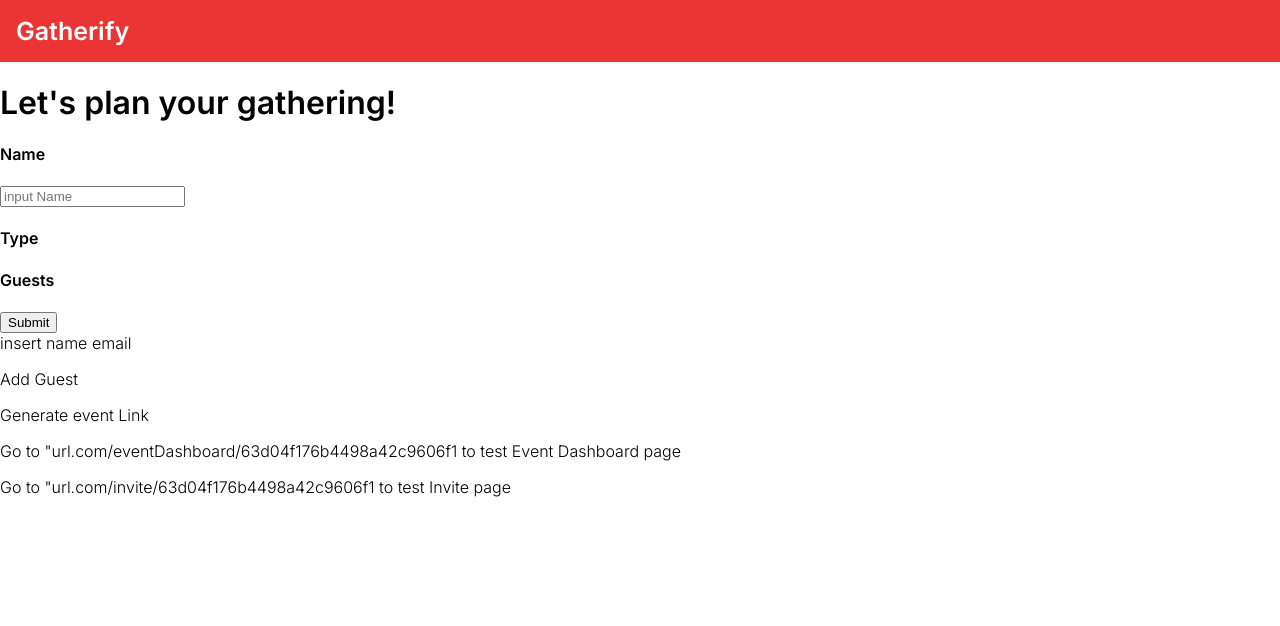
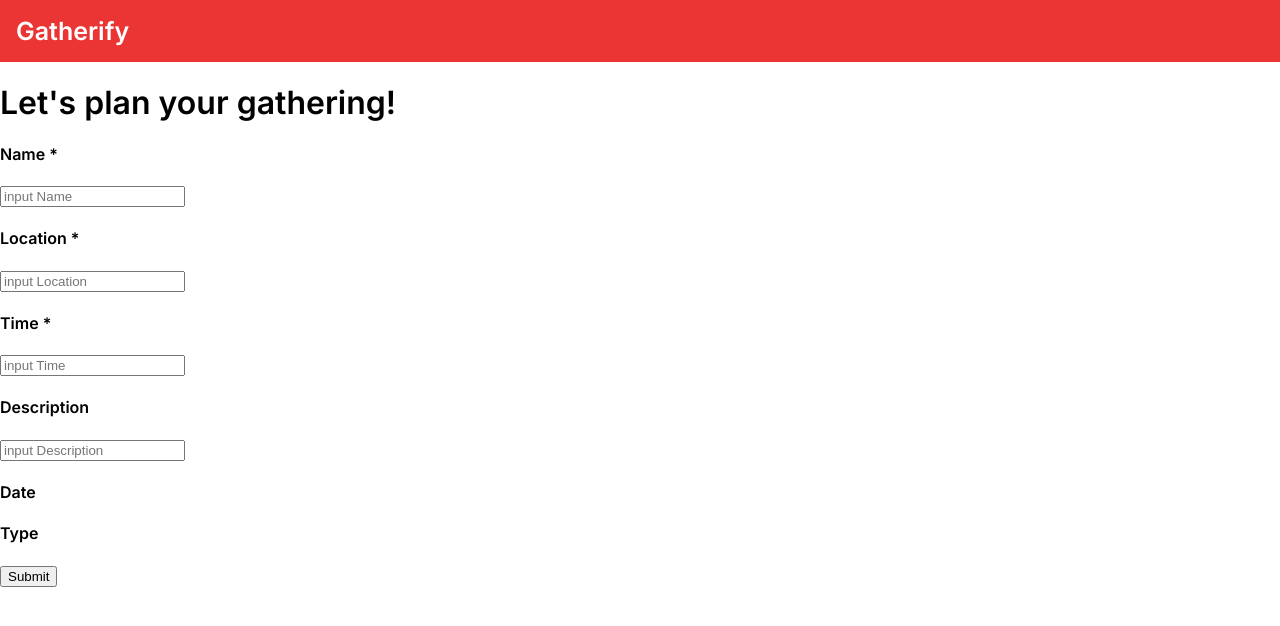
Before and after one commit to weblab-class/jliu473-jinwong01-cdarren, a React app: page / in a window 1280 px wide. Shown: the top 626 px of the page. Built offline with nearby package versions, Linux system fonts and the light colour scheme; no server answers; the HTML template or start-up script is replaced by a standard one.

Commit message:
updated home page to link to event dashboard

```diff
--- a/client/src/components/modules/NavBar.tsx
+++ b/client/src/components/modules/NavBar.tsx
@@ -8,7 +8,9 @@ import {
 } from "@react-oauth/google";
 
 import "./NavBar.css";
-import { RouteComponentProps } from "@reach/router";
+import { RouteComponentProps, Router } from "@reach/router";
+import EventDashboard from "../pages/EventDashboard";
+import Invite from "../pages/Invite";
 
 type Props = RouteComponentProps & {
   userId?: string;
@@ -28,6 +30,10 @@ const NavBar = (props: Props) => {
       <div className="NavBar-title u-bold u-inlineBlock">Gatherify</div>
       <div className="NavBar-linkContainer u-inlineBlock">
         <div className="u-inlineBlock">
+          <Router>
+            <Invite path="/invite"/>
+            <EventDashboard path ="/event"/>
+          </Router>
           <GoogleOAuthProvider clientId={GOOGLE_CLIENT_ID}>
             {props.userId ? (
               <button
--- a/client/src/components/pages/Home.tsx
+++ b/client/src/components/pages/Home.tsx
@@ -6,12 +6,10 @@ import {
   CredentialResponse,
 } from "@react-oauth/google";
 import { useState, useEffect } from "react";
-
-//import EventDetails from "../modules/EventDetails";
-//import GuestsPanel from "../modules/GuestsPanel";
+import EventDashboard from "./EventDashboard";
 
 import "./Home.css";
-import { RouteComponentProps } from "@reach/router";
+import { RouteComponentProps, Link, Router, navigate, } from "@reach/router";
 import { setConstantValue } from "typescript";
 import { post } from "../../utilities";
 
@@ -22,50 +20,78 @@ type Props = RouteComponentProps & {
   userId?: string,
 };
 const Home = (props: Props) => {
-  //Events array state
-  const [Events, setEvents] = useState([]);
+  //states
   const [name, setName] = useState("");
+  const [location, setLocation] = useState("");
+  const [time, setTime] = useState("");
+  const [date, setDate] = useState(new Date());
+  const [description, setDescription] = useState("");
 
-  //called whenever user type in input box
-  const handleChange = (event) => {
+  const [id, setId] = useState("");
+
+  //called whenever user type in name input box
+  const handleChangeName = (event) => {
     setName(event.target.value);
   };
 
+  const handleChangeLocation = (event) => {
+    setLocation(event.target.value);
+  }
+
+  const handleChangeTime = (event) => {
+    setTime(event.target.value);
+  }
+
+  const handleChangeDescription = (event) => {
+    setDescription(event.target.value);
+  }
+
   const handleSubmit = (event) => {
-    const body = {name:name};
+    const body = {name:name, location: location, time: time, description: description};
     event.preventDefault();
     post("/api/event", body).then((comment) => {
-      console.log("Event Posted");
+      console.log(comment);
+      console.log(comment._id);
+      navigate(`/eventDashboard/${comment._id}`);
+      setId(comment._id);
+      console.log(id);
     });
-    setName("");
+    // setName("");
+    //
   }
 
-  //call when mounted
-  useEffect(() => {
-    document.title = "Event";
-  }, []);
+
+  // //call when mounted
+  // useEffect(() => {
+  //   document.title = "Event";
+  // }, []);
 
   return (
     <div>
       <div>
         <h1> Let's plan your gathering!</h1>
-        <h4> Name</h4>
-        <input type = "text" placeholder = "input Name" value ={name} onChange={handleChange}/>
-
-        {/* <button onClick = {submitTodo}>Add to-do!</button> */}
+        <h4> Name * </h4>
+        <input type = "text" placeholder = "input Name" value ={name} onChange={handleChangeName}/>
+        <h4>Location * </h4>
+        <input type = "text" placeholder = "input Location" value ={location} onChange={handleChangeLocation}/>
+        <h4>Time * </h4>
+        <input type = "text" placeholder = "input Time" value ={time} onChange={handleChangeTime}/>
+        <h4>Description</h4>
+        <input type = "text" placeholder = "input Description" value ={description} onChange={handleChangeDescription}/>
+        <h4>Date</h4>
         <h4> Type</h4>
-        <h4> Guests</h4>
-        <button type = "submit" value = "Submit" onClick = {handleSubmit}>Submit</button>
+        <button type = "submit" value = "Create Event" onClick = {handleSubmit}>Submit</button>
+        {/* <h4> Guests</h4> */}
       </div>
 
-      <div>
+      {/* <div>
         <span> insert name</span>
         <span> email</span>
         <p> Add Guest</p>
         <p>Generate event Link</p>
         <p>Go to "url.com/eventDashboard/63d04f176b4498a42c9606f1 to test Event Dashboard page</p>
         <p>Go to "url.com/invite/63d04f176b4498a42c9606f1 to test Invite page</p>
-      </div>
+      </div> */}
     </div>
   );
 };
```
Also changed, not shown: 1 other file (tests, documents, lock files or other folders).
